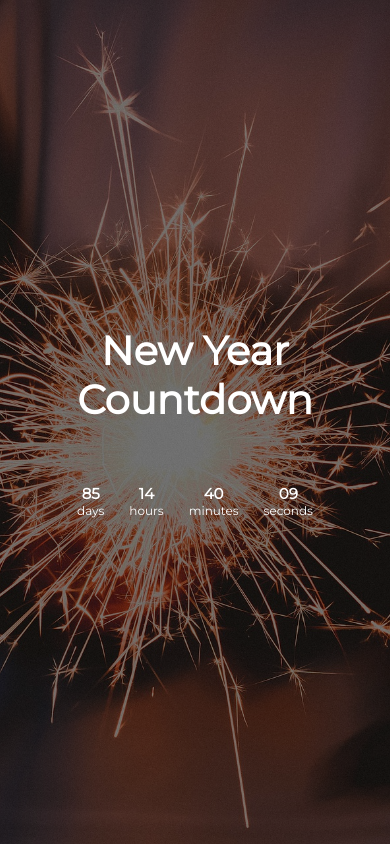
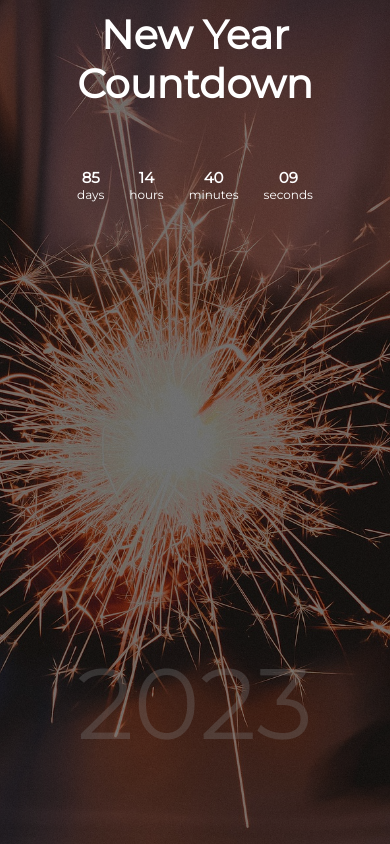
Before and after one commit to yousfiabderrahmane/newYear, a plain HTML site: page index.html in a window 390 px wide. Drawn offline with Linux system fonts and the light colour scheme.

Commit message:
adding dynamic year

```diff
--- a/index.html
+++ b/index.html
@@ -14,7 +14,7 @@
     />
   </head>
   <body>
-    <div id="year" class="year"></div>
+    <div id="year" class="year container"></div>
 
     <h1 class="container">New Year Countdown</h1>
 
--- a/main.js
+++ b/main.js
@@ -3,10 +3,12 @@ const hours = document.getElementById("hours");
 const minutes = document.getElementById("minutes");
 const seconds = document.getElementById("seconds");
 const countdown = document.getElementById("countdown");
-
+const year = document.getElementById("year");
 const currentyear = new Date().getFullYear();
 
 const newYearTime = new Date(`January 01 ${currentyear + 1} 00:00:00`);
+
+year.innerText = currentyear + 1;
 
 function updateCountdown() {
   const currentTime = new Date();
--- a/style.css
+++ b/style.css
@@ -59,7 +59,17 @@ h1 {
   margin: 0;
 }
 
+.year {
+  font-size: 200px;
+  z-index: -1;
+  opacity: 0.3;
+  position: absolute;
+  bottom: 30px;
+}
 @media (max-width: 700px) {
+  body {
+    justify-content: flex-start;
+  }
   .container {
     margin: 0 auto;
     padding: 10px;
@@ -79,4 +89,10 @@ h1 {
     font-size: 12px;
     margin: 0;
   }
+  .year {
+    font-size: 100px;
+
+    position: absolute;
+    bottom: 70px;
+  }
 }
```
